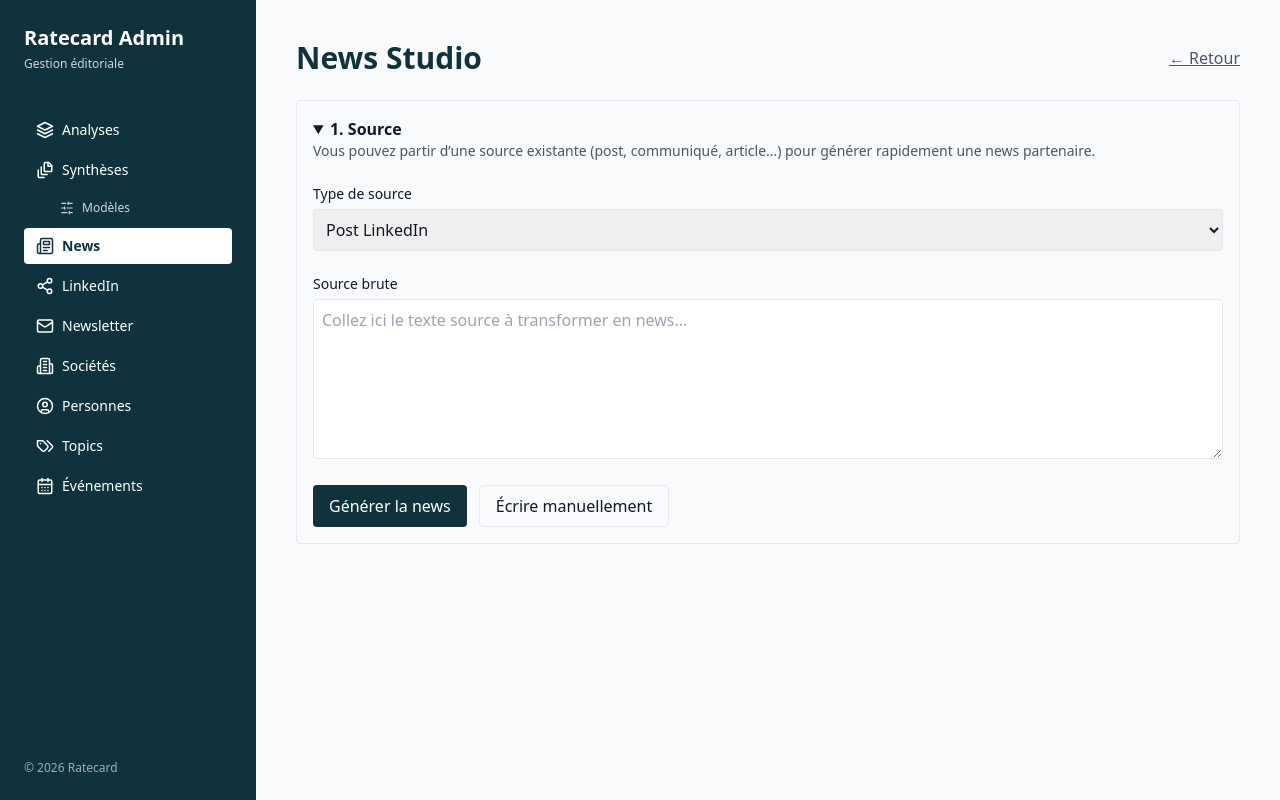
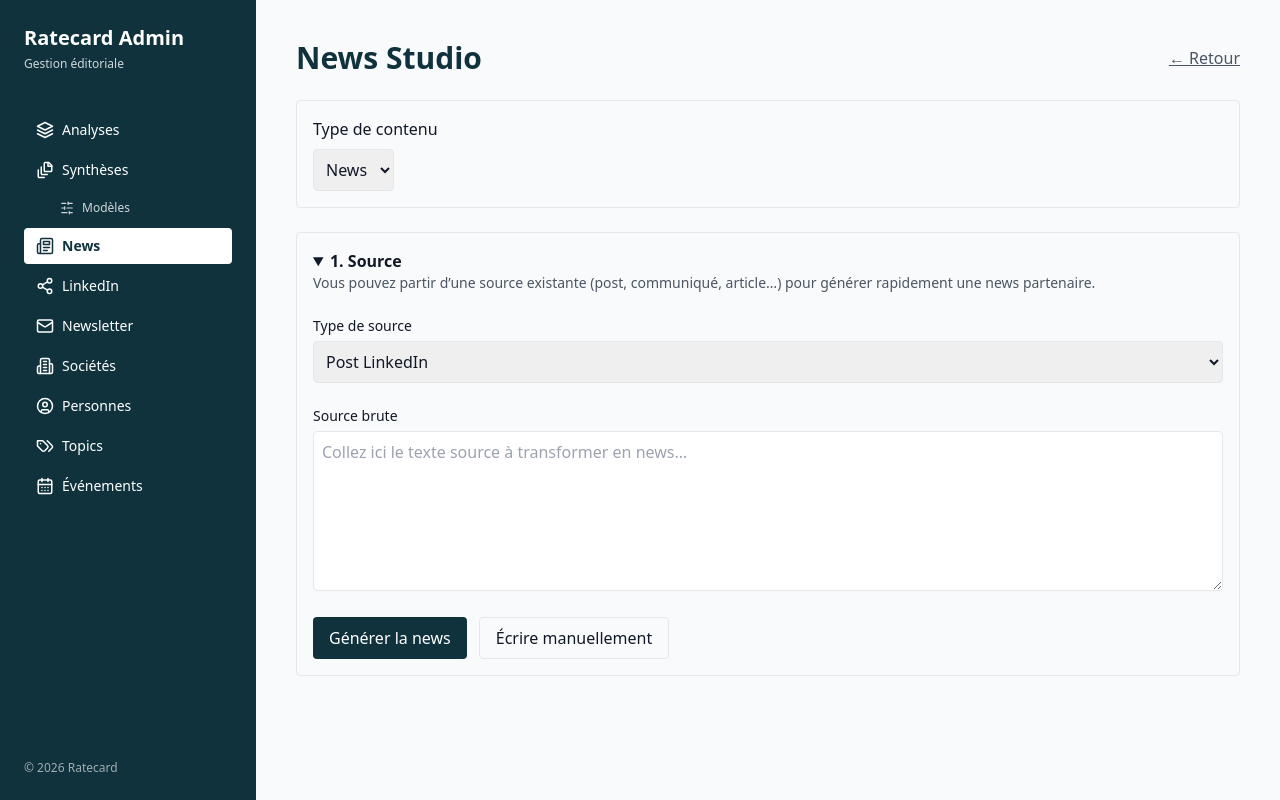
Before and after one commit to MisterFredo/ratecard, a Next.js app in the folder frontend/: page /admin/news/create in a window 1280 px wide. Built offline with nearby package versions, Linux system fonts and the light colour scheme; no server answers.

Commit message:
Update NewsStudio.tsx

```diff
--- a/frontend/components/admin/news/NewsStudio.tsx
+++ b/frontend/components/admin/news/NewsStudio.tsx
@@ -13,6 +13,7 @@ import NewsStepPublish from "@/components/admin/news/steps/NewsStepPublish";
 import NewsStepLinkedIn from "@/components/admin/news/steps/NewsStepLinkedIn";
 
 type Mode = "create" | "edit";
+type NewsType = "NEWS" | "BRIEF";
 
 type Step =
   | "SOURCE"
@@ -33,20 +34,20 @@ export default function NewsStudio({ mode, newsId }: Props) {
   /* =========================================================
      STATE — CORE
   ========================================================= */
+  const [newsType, setNewsType] = useState<NewsType>("NEWS");
+
   const [title, setTitle] = useState("");
   const [excerpt, setExcerpt] = useState("");
   const [body, setBody] = useState("");
 
-  // société sélectionnée (format selector)
   const [company, setCompany] = useState<any | null>(null);
-  // société complète (source de vérité)
   const [companyFull, setCompanyFull] = useState<any | null>(null);
 
   const [topics, setTopics] = useState<any[]>([]);
   const [persons, setPersons] = useState<any[]>([]);
 
   /* =========================================================
-     STATE — VISUEL
+     VISUEL
   ========================================================= */
   const [mediaId, setMediaId] = useState<string | null>(null);
 
@@ -65,9 +66,6 @@ export default function NewsStudio({ mode, newsId }: Props) {
   const [publishing, setPublishing] = useState(false);
   const [step, setStep] = useState<Step>("SOURCE");
 
-  /* =========================================================
-     UTILS — STEP ORDER
-  ========================================================= */
   const stepOrder: Step[] = [
     "SOURCE",
     "CONTENT",
@@ -82,18 +80,17 @@ export default function NewsStudio({ mode, newsId }: Props) {
   }
 
   /* =========================================================
-     INIT STEP FROM URL (?step=LINKEDIN)
+     INIT STEP FROM URL
   ========================================================= */
   useEffect(() => {
     const stepParam = searchParams.get("step") as Step | null;
-
     if (stepParam && stepOrder.includes(stepParam)) {
       setStep(stepParam);
     }
   }, [searchParams]);
 
   /* =========================================================
-     LOAD NEWS (EDIT MODE)
+     LOAD NEWS (EDIT)
   ========================================================= */
   useEffect(() => {
     if (mode !== "edit" || !newsId) return;
@@ -103,11 +100,12 @@ export default function NewsStudio({ mode, newsId }: Props) {
         const res = await api.get(`/news/${newsId}`);
         const n = res.news;
 
+        setNewsType(n.NEWS_TYPE || "NEWS");
+
         setTitle(n.TITLE || "");
         setExcerpt(n.EXCERPT || "");
         setBody(n.BODY || "");
 
-        // Société — format attendu par CompanySelector
         setCompany(
           n.company
             ? {
@@ -117,7 +115,6 @@ export default function NewsStudio({ mode, newsId }: Props) {
             : null
         );
 
-        // Topics — format attendu par TopicSelector
         setTopics(
           (n.topics || []).map((t: any) => ({
             id_topic: t.ID_TOPIC,
@@ -126,11 +123,8 @@ export default function NewsStudio({ mode, newsId }: Props) {
         );
 
         setPersons(n.persons || []);
-
-        // visuel news éventuel
         setMediaId(n.MEDIA_RECTANGLE_ID || null);
 
-        // si aucun step imposé par l’URL
         if (!searchParams.get("step")) {
           setStep("CONTENT");
         }
@@ -144,7 +138,7 @@ export default function NewsStudio({ mode, newsId }: Props) {
   }, [mode, newsId, searchParams]);
 
   /* =========================================================
-     LOAD FULL COMPANY (SOURCE DE VÉRITÉ)
+     LOAD COMPANY FULL
   ========================================================= */
   useEffect(() => {
     if (!company?.id_company && !company?.ID_COMPANY) {
@@ -159,8 +153,7 @@ export default function NewsStudio({ mode, newsId }: Props) {
       try {
         const res = await api.get(`/company/${companyId}`);
         setCompanyFull(res.company);
-      } catch (e) {
-        console.error("Erreur chargement société complète", e);
+      } catch {
         setCompanyFull(null);
       }
     }
@@ -169,7 +162,7 @@ export default function NewsStudio({ mode, newsId }: Props) {
   }, [company]);
 
   /* =========================================================
-     SAVE NEWS (CREATE / UPDATE)
+     SAVE NEWS / BRIEF
   ========================================================= */
   async function saveNews() {
     if (!title.trim()) {
@@ -188,7 +181,8 @@ export default function NewsStudio({ mode, newsId }: Props) {
       id_company: company.id_company || company.ID_COMPANY,
       title,
       excerpt,
-      body,
+      body: newsType === "BRIEF" ? null : body,
+      news_type: newsType,
       topics: topics.map((t) => t.id_topic),
       persons: persons.map((p) => p.id_person || p.ID_PERSON),
     };
@@ -197,77 +191,80 @@ export default function NewsStudio({ mode, newsId }: Props) {
       if (!internalNewsId) {
         const res = await api.post("/news/create", payload);
         setInternalNewsId(res.id_news);
-
-        // Forcer le chargement société complète après création
-        try {
-          const companyId =
-            company.id_company || company.ID_COMPANY;
-          const resCompany = await api.get(
-            `/company/${companyId}`
-          );
-          setCompanyFull(resCompany.company);
-        } catch (e) {
-          console.error(
-            "Erreur chargement société après création",
-            e
-          );
-        }
       } else {
         await api.put(`/news/update/${internalNewsId}`, payload);
       }
 
-      setStep("VISUAL");
+      setStep(newsType === "BRIEF" ? "PREVIEW" : "VISUAL");
     } catch (e) {
       console.error(e);
-      alert("❌ Erreur sauvegarde news");
+      alert("❌ Erreur sauvegarde");
+    } finally {
+      setSaving(false);
     }
-
-    setSaving(false);
   }
 
   /* =========================================================
-     PUBLISH NEWS
+     PUBLISH
   ========================================================= */
   async function publishNews() {
     if (!internalNewsId) return;
 
+    if (newsType === "NEWS") {
       if (!mediaId && !companyFull?.MEDIA_LOGO_RECTANGLE_ID) {
-      alert("Un visuel 16:9 est requis");
+        alert("Visuel requis pour une news");
         return;
+      }
     }
 
     if (!publishAt) {
-      alert("Veuillez définir une date de publication");
+      alert("Date de publication requise");
       return;
     }
 
     setPublishing(true);
 
     try {
-      // 🔑 Conversion datetime-local -> ISO UTC
       const publishAtUTC = new Date(publishAt).toISOString();
 
       await api.post(`/news/publish/${internalNewsId}`, {
         publish_at: publishAtUTC,
       });
 
-      alert("News publiée");
+      alert("Publié");
       setStep("LINKEDIN");
-    } catch (e) {
-      console.error(e);
-      alert("❌ Erreur publication news");
+    } catch {
+      alert("Erreur publication");
     } finally {
       setPublishing(false);
     }
   }
 
-
   /* =========================================================
-     UI — STUDIO
+     UI
   ========================================================= */
   return (
     <div className="space-y-6">
-      {/* STEP 1 — SOURCE */}
+
+      {/* TYPE */}
+      <div className="border rounded p-4 bg-gray-50">
+        <label className="block font-medium mb-2">
+          Type de contenu
+        </label>
+
+        <select
+          value={newsType}
+          onChange={(e) =>
+            setNewsType(e.target.value as NewsType)
+          }
+          className="border rounded p-2"
+        >
+          <option value="NEWS">News</option>
+          <option value="BRIEF">Brève</option>
+        </select>
+      </div>
+
+      {/* SOURCE */}
       <details open={step === "SOURCE"} className="border rounded p-4">
         <summary
           className="font-semibold cursor-pointer"
@@ -287,7 +284,7 @@ export default function NewsStudio({ mode, newsId }: Props) {
         />
       </details>
 
-      {/* STEP 2 — CONTENT */}
+      {/* CONTENT */}
       {isStepReached("CONTENT") && (
         <details open={step === "CONTENT"} className="border rounded p-4">
           <summary
@@ -318,8 +315,8 @@ export default function NewsStudio({ mode, newsId }: Props) {
         </details>
       )}
 
-      {/* STEP 3 — VISUAL */}
-      {isStepReached("VISUAL") && (
+      {/* VISUAL — ONLY NEWS */}
+      {newsType === "NEWS" && isStepReached("VISUAL") && (
         <details open={step === "VISUAL"} className="border rounded p-4">
           <summary
             className="font-semibold cursor-pointer"
@@ -342,7 +339,7 @@ export default function NewsStudio({ mode, newsId }: Props) {
         </details>
       )}
 
-      {/* STEP 4 — PREVIEW */}
+      {/* PREVIEW */}
       {isStepReached("PREVIEW") && (
         <details open={step === "PREVIEW"} className="border rounded p-4">
           <summary
@@ -361,7 +358,7 @@ export default function NewsStudio({ mode, newsId }: Props) {
         </details>
       )}
 
-      {/* STEP 5 — PUBLISH */}
+      {/* PUBLISH */}
       {isStepReached("PUBLISH") && (
         <details open={step === "PUBLISH"} className="border rounded p-4">
           <summary
@@ -382,13 +379,12 @@ export default function NewsStudio({ mode, newsId }: Props) {
         </details>
       )}
 
-      {/* STEP 6 — LINKEDIN */}
-      {isStepReached("LINKEDIN") && internalNewsId && (
-        <details open={step === "LINKEDIN"} className="border rounded p-4">
-          <summary
-            className="font-semibold cursor-pointer"
-            onClick={() => setStep("LINKEDIN")}
-          >
+      {/* LINKEDIN — NEWS ONLY */}
+      {newsType === "NEWS" &&
+        isStepReached("LINKEDIN") &&
+        internalNewsId && (
+          <details open className="border rounded p-4">
+            <summary className="font-semibold">
               6. Post LinkedIn
             </summary>
 
```
Lines whose indentation alone changed are shown as unchanged.
